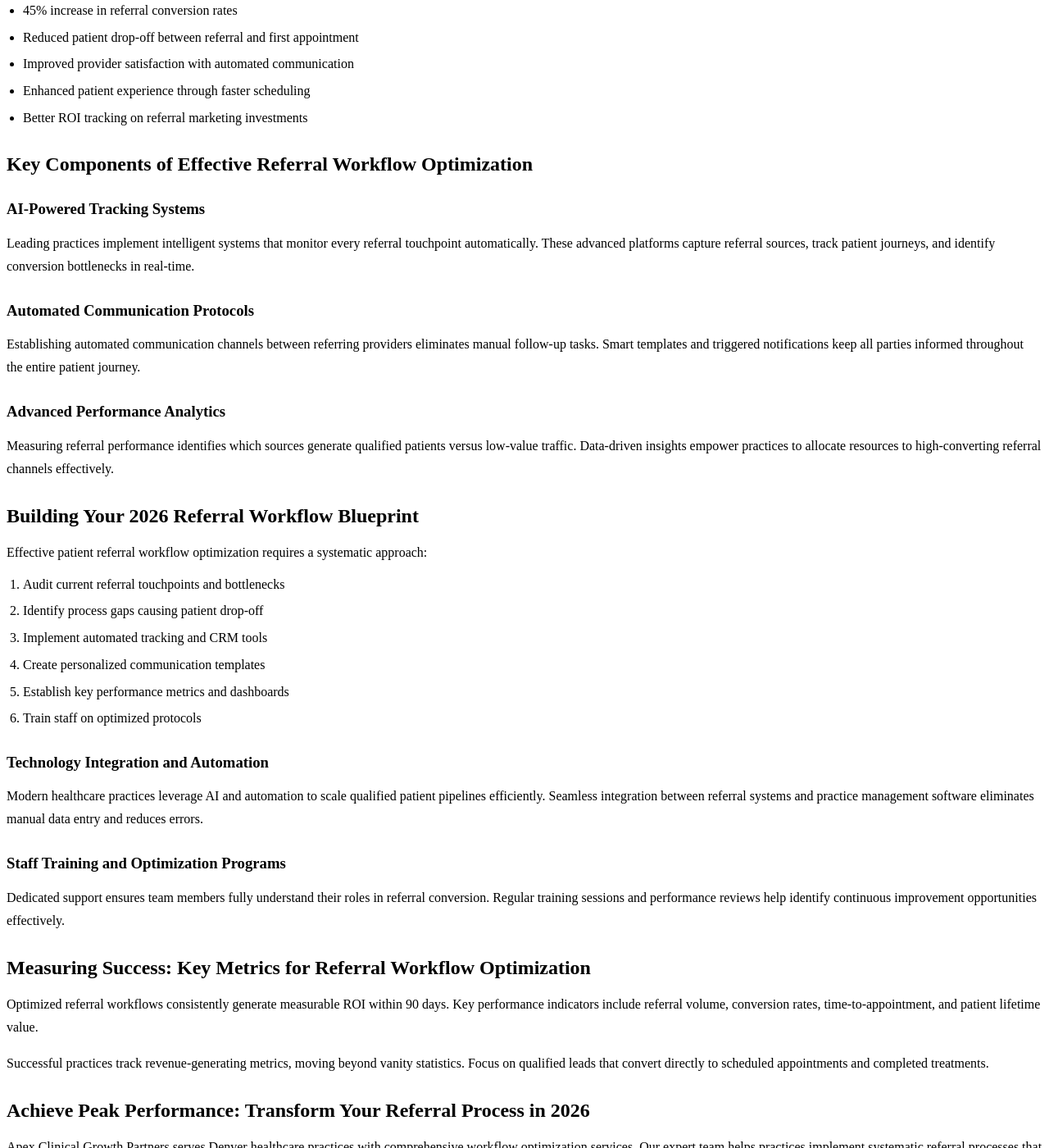
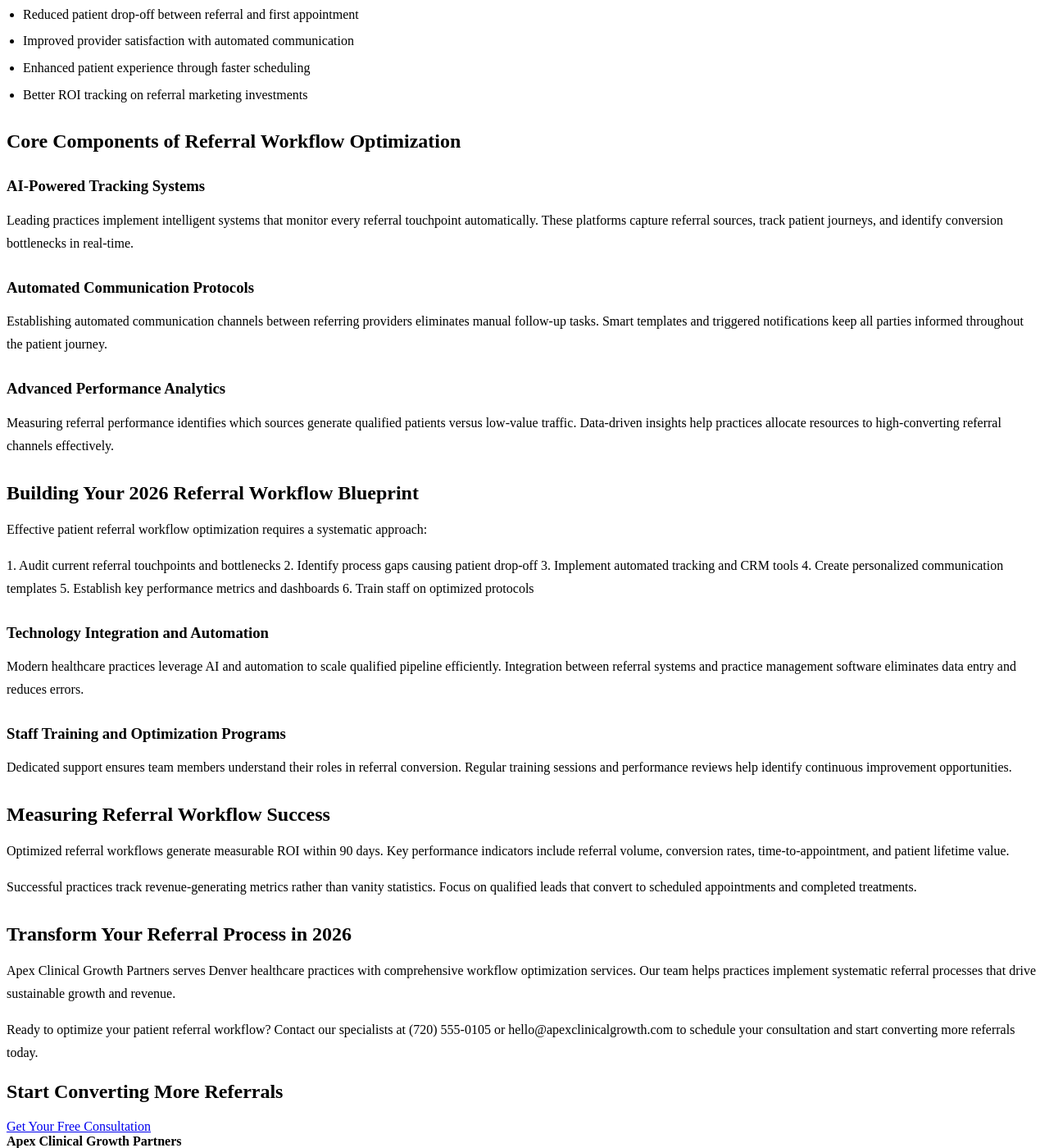
Before and after one commit to prjctlphbt/orbitr-canary-angular-20260228, a Jekyll site: the page patient-referral-workflow-blueprint.html, which Jekyll copies as it is, in a window 1280 px wide and 1400 px high, scrolled down 417 px. Shown: the whole window at 82% size. Built offline with Jekyll 4.4.1, drawn with Linux system fonts in a browser that asks for light colours; some of the changed text lies outside the part shown.

Commit message:
Rollback: Revert changes to patient-referral-workflow-blueprint.html

```diff
--- a/patient-referral-workflow-blueprint.html
+++ b/patient-referral-workflow-blueprint.html
@@ -4,8 +4,8 @@
 <head>
 <meta charset="utf-8"/>
 <meta content="width=device-width, initial-scale=1.0" name="viewport"/>
-<meta content="Unlock significant growth for your practice in 2026 with our Patient Referral Workflow Optimization Blueprint. Streamline processes, reduce delays, and boost patient acquisition by 40%. Get your guide from Apex Clinical Growth Partners." name="description"/>
-<title>Patient Referral Workflow Optimization Blueprint for Healthcare | 2026 Guide</title>
+<meta content="Optimize your patient referral workflow with Apex Clinical Growth Partners. Streamline processes, reduce delays, and boost referral volume by 40% in 2026. Get your blueprint today." name="description"/>
+<title>Patient Referral Workflow Optimization Blueprint | 2026 Guide</title>
 <style>
 
 
@@ -103,15 +103,15 @@
 <section class="page-hero landing-hero">
 <div class="container">
 <h1>Patient Referral Workflow Optimization Blueprint</h1>
-<a class="cta" href="/services/">Download Your Blueprint Today</a>
+<a class="cta" href="/services/">Get Your Blueprint</a>
 </div>
 </section>
 <section class="landing-content">
 <div class="container orbitr-generated-content">
 <h1>Patient Referral Workflow Optimization Blueprint</h1>
-<p>Streamlining patient referrals is crucial for healthcare growth and maximizing revenue in 2026. Effective workflow optimization transforms fragmented processes into seamless systems, converting qualified leads into scheduled patients efficiently.</p>
-<h2>Why Optimized Patient Referral Workflows Drive Healthcare Growth</h2>
-<p>Inefficient referral systems waste valuable opportunities and marketing budget. Healthcare practices often lose potential revenue when processes lack robust automation and precise tracking capabilities.</p>
+<p>Streamlining patient referrals drives healthcare growth and maximizes revenue in 2026. Effective workflow optimization transforms fragmented processes into seamless systems that convert qualified leads into scheduled patients.</p>
+<h2>Why Patient Referral Workflows Drive Practice Growth</h2>
+<p>Inefficient referral systems waste valuable opportunities and marketing budget. Healthcare practices lose potential revenue when referral processes lack automation and tracking capabilities.</p>
 <p>What practices achieve within 90 days of implementing optimized workflows:</p>
 <ul>
 <li>45% increase in referral conversion rates</li>
@@ -120,39 +120,37 @@
 <li>Enhanced patient experience through faster scheduling</li>
 <li>Better ROI tracking on referral marketing investments</li>
 </ul>
-<h2>Key Components of Effective Referral Workflow Optimization</h2>
+<h2>Core Components of Referral Workflow Optimization</h2>
 <h3>AI-Powered Tracking Systems</h3>
-<p>Leading practices implement intelligent systems that monitor every referral touchpoint automatically. These advanced platforms capture referral sources, track patient journeys, and identify conversion bottlenecks in real-time.</p>
+<p>Leading practices implement intelligent systems that monitor every referral touchpoint automatically. These platforms capture referral sources, track patient journeys, and identify conversion bottlenecks in real-time.</p>
 <h3>Automated Communication Protocols</h3>
-<p>Establishing automated communication channels between referring providers eliminates manual follow-up tasks. Smart templates and triggered notifications keep all parties informed throughout the entire patient journey.</p>
+<p>Establishing automated communication channels between referring providers eliminates manual follow-up tasks. Smart templates and triggered notifications keep all parties informed throughout the patient journey.</p>
 <h3>Advanced Performance Analytics</h3>
-<p>Measuring referral performance identifies which sources generate qualified patients versus low-value traffic. Data-driven insights empower practices to allocate resources to high-converting referral channels effectively.</p>
+<p>Measuring referral performance identifies which sources generate qualified patients versus low-value traffic. Data-driven insights help practices allocate resources to high-converting referral channels effectively.</p>
 <h2>Building Your 2026 Referral Workflow Blueprint</h2>
 <p>Effective patient referral workflow optimization requires a systematic approach:</p>
-<ol>
-<li>Audit current referral touchpoints and bottlenecks</li>
-<li>Identify process gaps causing patient drop-off</li>
-<li>Implement automated tracking and CRM tools</li>
-<li>Create personalized communication templates</li>
-<li>Establish key performance metrics and dashboards</li>
-<li>Train staff on optimized protocols</li>
-</ol>
+<p>1. Audit current referral touchpoints and bottlenecks
+2. Identify process gaps causing patient drop-off
+3. Implement automated tracking and CRM tools
+4. Create personalized communication templates
+5. Establish key performance metrics and dashboards
+6. Train staff on optimized protocols</p>
 <h3>Technology Integration and Automation</h3>
-<p>Modern healthcare practices leverage AI and automation to scale qualified patient pipelines efficiently. Seamless integration between referral systems and practice management software eliminates manual data entry and reduces errors.</p>
+<p>Modern healthcare practices leverage AI and automation to scale qualified pipeline efficiently. Integration between referral systems and practice management software eliminates data entry and reduces errors.</p>
 <h3>Staff Training and Optimization Programs</h3>
-<p>Dedicated support ensures team members fully understand their roles in referral conversion. Regular training sessions and performance reviews help identify continuous improvement opportunities effectively.</p>
-<h2>Measuring Success: Key Metrics for Referral Workflow Optimization</h2>
-<p>Optimized referral workflows consistently generate measurable ROI within 90 days. Key performance indicators include referral volume, conversion rates, time-to-appointment, and patient lifetime value.</p>
-<p>Successful practices track revenue-generating metrics, moving beyond vanity statistics. Focus on qualified leads that convert directly to scheduled appointments and completed treatments.</p>
-<h2>Achieve Peak Performance: Transform Your Referral Process in 2026</h2>
-<p>Apex Clinical Growth Partners serves Denver healthcare practices with comprehensive workflow optimization services. Our expert team helps practices implement systematic referral processes that drive sustainable growth and revenue.</p>
-<p>Ready to elevate your patient referrals? Contact our specialists today at (720) 555-0105 or hello@apexclinicalgrowth.com for a personalized consultation and start converting more referrals.</p>
+<p>Dedicated support ensures team members understand their roles in referral conversion. Regular training sessions and performance reviews help identify continuous improvement opportunities.</p>
+<h2>Measuring Referral Workflow Success</h2>
+<p>Optimized referral workflows generate measurable ROI within 90 days. Key performance indicators include referral volume, conversion rates, time-to-appointment, and patient lifetime value.</p>
+<p>Successful practices track revenue-generating metrics rather than vanity statistics. Focus on qualified leads that convert to scheduled appointments and completed treatments.</p>
+<h2>Transform Your Referral Process in 2026</h2>
+<p>Apex Clinical Growth Partners serves Denver healthcare practices with comprehensive workflow optimization services. Our team helps practices implement systematic referral processes that drive sustainable growth and revenue.</p>
+<p>Ready to optimize your patient referral workflow? Contact our specialists at (720) 555-0105 or hello@apexclinicalgrowth.com to schedule your consultation and start converting more referrals today.</p>
 </div>
 </section>
 <section class="landing-cta">
 <div class="container">
 <h2>Start Converting More Referrals</h2>
-<a class="cta" href="/services/">Schedule Your Free Consultation</a>
+<a class="cta" href="/services/">Get Your Free Consultation</a>
 </div>
 </section>
 </main>
```
Also changed, not shown: other parts of patient-referral-workflow-blueprint.html (+10 -0 lines).
